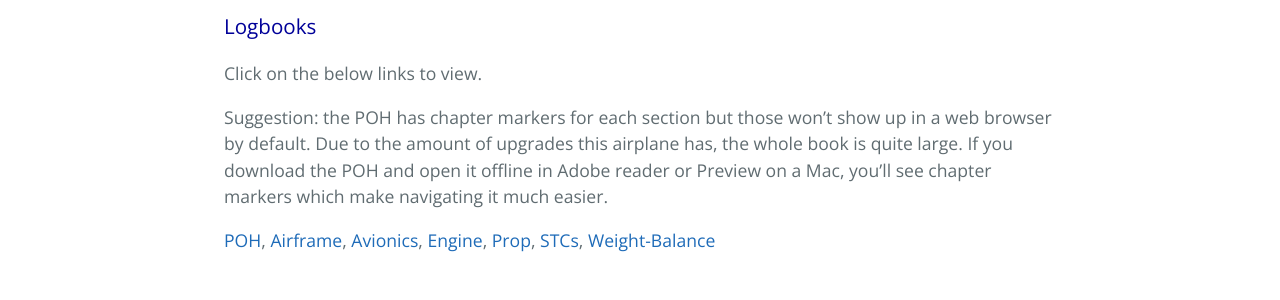
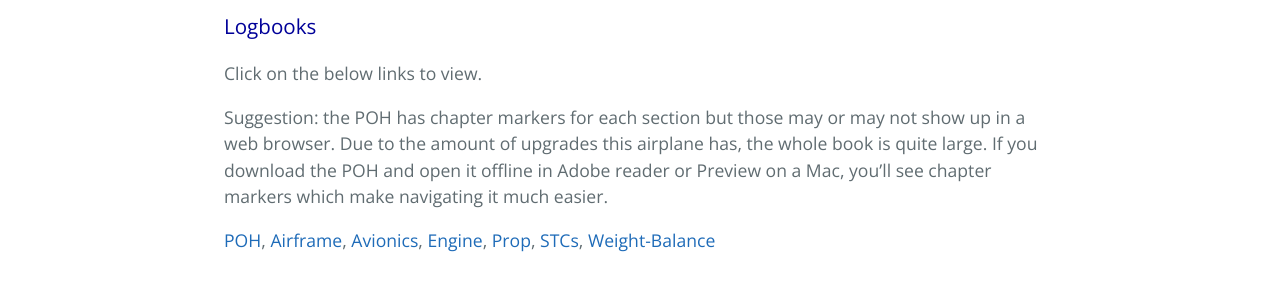
Before and after one commit to RNCTX/N595TC, a Jekyll site: the page built from index.md, in a window 1280 px wide. Shown: the part 1015-1315 px from the top of the page. Built offline with Jekyll 4.4.1, drawn with Linux system fonts in a browser that asks for light colours; our own code applies the rules of GitHub Pages for plain Markdown files.

Commit message:
Update index.md

```diff
--- a/index.md
+++ b/index.md
@@ -12,6 +12,6 @@ I'm guessing you got here from Trade-A-Plane or Controller. This domain was regi
 
 Click on the below links to view.
 
-Suggestion: the POH has chapter markers for each section but those won't show up in a web browser by default. Due to the amount of upgrades this airplane has, the whole book is quite large.  If you download the POH and open it offline in Adobe reader or Preview on a Mac, you'll see chapter markers which make navigating it much easier.
+Suggestion: the POH has chapter markers for each section but those may or may not show up in a web browser. Due to the amount of upgrades this airplane has, the whole book is quite large.  If you download the POH and open it offline in Adobe reader or Preview on a Mac, you'll see chapter markers which make navigating it much easier.
 
 [POH](POH.pdf), [Airframe](Airframe.pdf), [Avionics](Avionics.pdf), [Engine](Engine.pdf), [Prop](Prop.pdf), [STCs](STCs.pdf), [Weight-Balance](WB.pdf)
```
